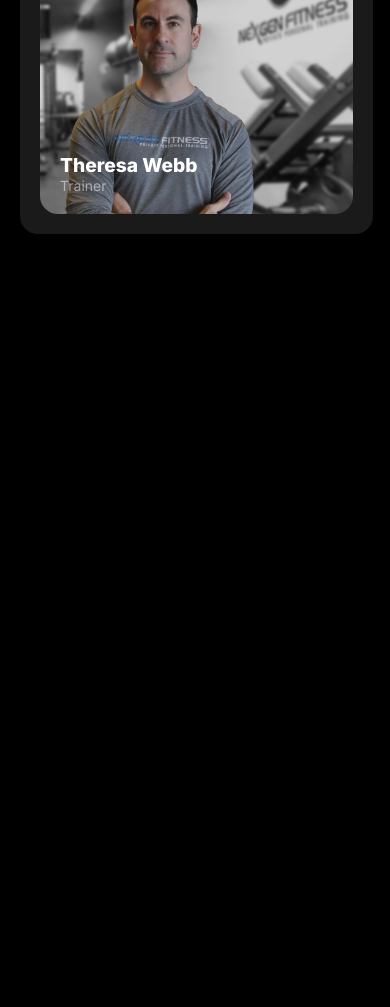
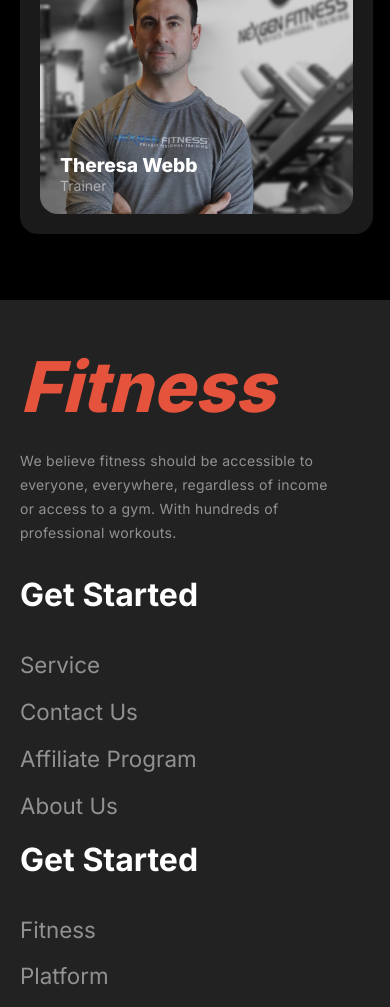
Before and after one commit to Walid-3105/assignment-2-responsible, a plain HTML site: page index.html in a window 390 px wide. Shown: the part 5189-6196 px from the top of the page. Before the commit the page ends 5489 px from the top, so only its background shows below. Drawn offline with Linux system fonts and the light colour scheme; a web font is replaced by a local one.

Commit message:
footer section added with mobile responsible

```diff
--- a/index.html
+++ b/index.html
@@ -217,7 +217,7 @@
             </section>
         </section>
     </main>
-    <footer class="hide">
+    <footer>
         <section class="contact-section">
             <div>
                 <h4 class="contact-section-title">Fitness</h4>
```
